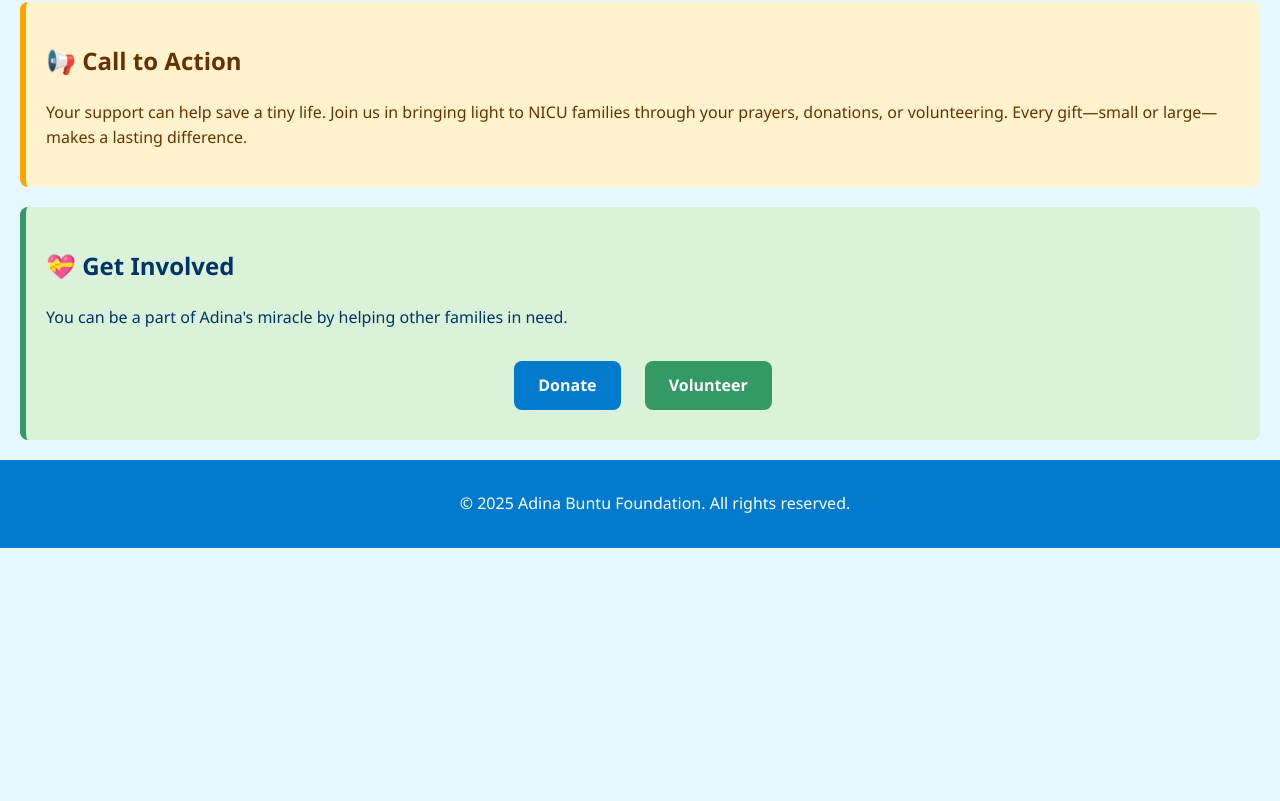
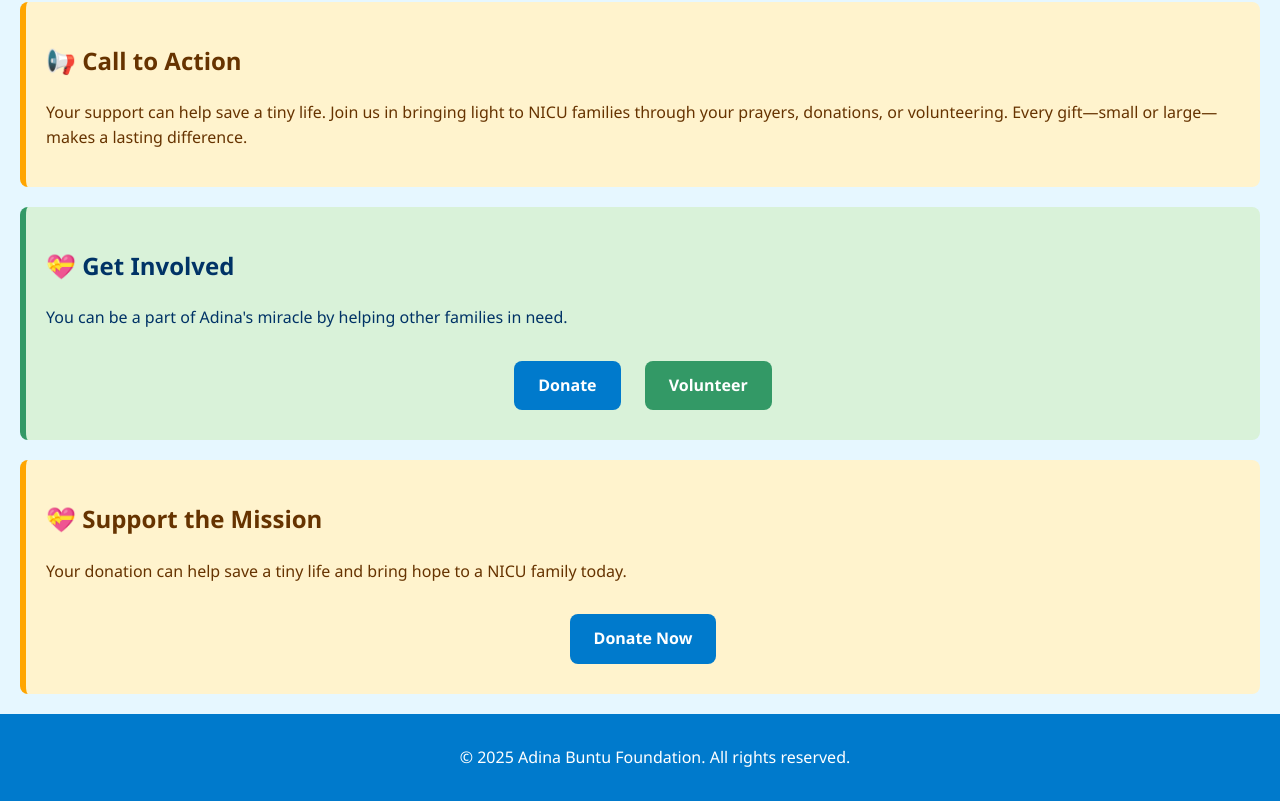
Before and after one commit to egide2021/Adina-Buntu-Foundation, a plain HTML site: page index.html in a window 1280 px wide. Shown: the part 1703-2504 px from the top of the page. Before the commit the page ends 2251 px from the top, so only its background shows below. Drawn offline with Linux system fonts and the light colour scheme.

Commit message:
Add Donate Now button before footer

```diff
--- a/index.html
+++ b/index.html
@@ -63,6 +63,13 @@
       </div>
     </section>
   </main>
+  <section class="section call-to-action">
+  <h2>💝 Support the Mission</h2>
+  <p>Your donation can help save a tiny life and bring hope to a NICU family today.</p>
+  <div class="button-group">
+    <a href="#" class="btn donate">Donate Now</a>
+  </div>
+</section>
 
   <footer>
     <p>&copy; 2025 Adina Buntu Foundation. All rights reserved.</p>
```
